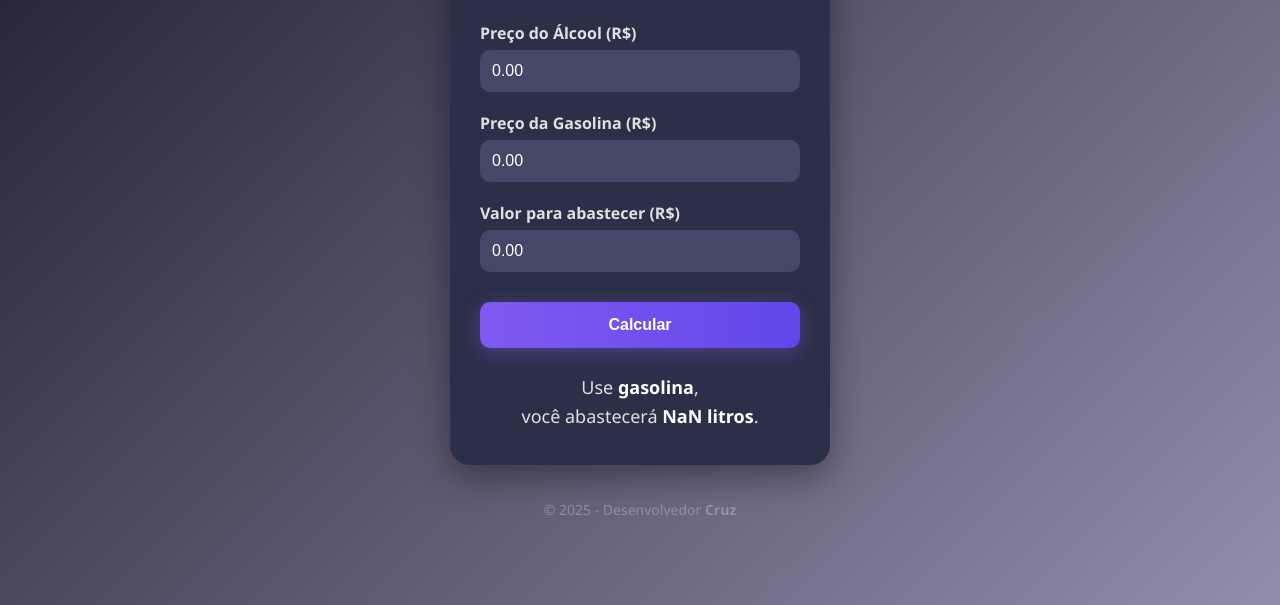
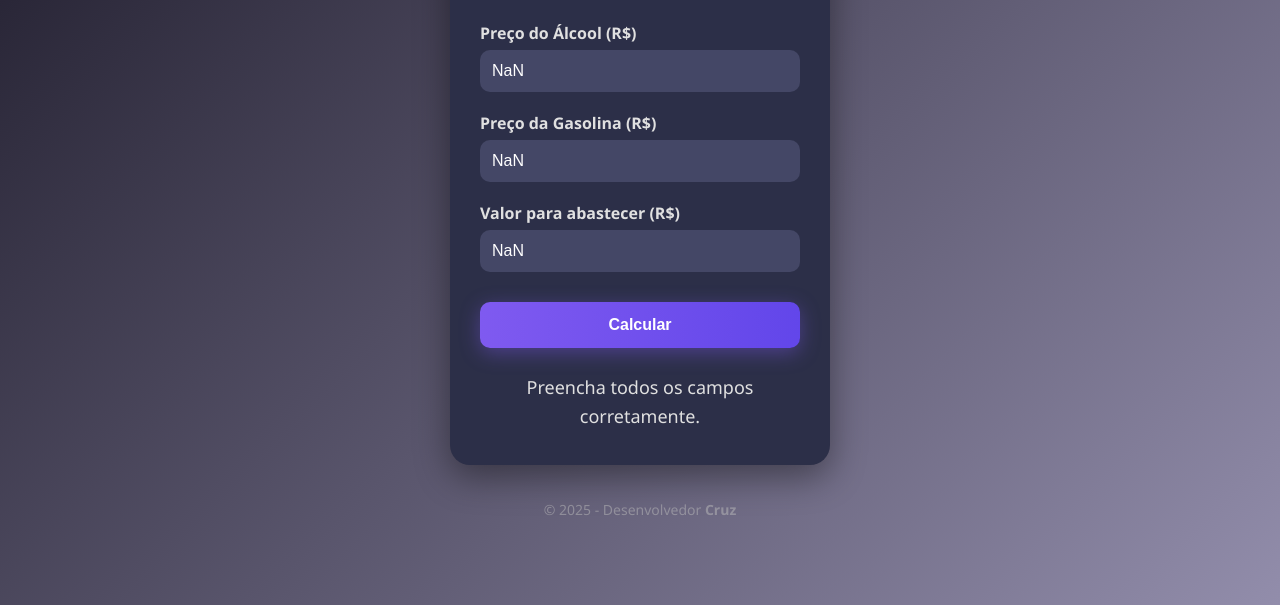
Before and after one commit to OsvaldoCruz2013/app-calculadora-combustivel, a plain HTML site: page index.html in a window 1280 px wide. Both pictures are taken after typing "Sample", "Sample", "Sample" into the empty fields and a click on the button "Calcular". Shown: the part 195-800 px from the top of the page. Drawn offline with Linux system fonts and the light colour scheme.

Commit message:
Corrigindo a logica do js

```diff
--- a/index.html
+++ b/index.html
@@ -13,17 +13,17 @@
 
       <div class="input-group">
         <label for="alcool">Preço do Álcool (R$)</label>
-        <input type="text" id="alcool" placeholder="Ex: 5,99">
+        <input type="text" id="alcool" placeholder="Ex: 5,99" required>
       </div>
 
       <div class="input-group">
         <label for="gasolina">Preço da Gasolina (R$)</label>
-        <input type="text" id="gasolina" placeholder="Ex: 6,09">
+        <input type="text" id="gasolina" placeholder="Ex: 6,09" required>
       </div>
 
       <div class="input-group">
         <label for="valor">Valor para abastecer (R$)</label>
-        <input type="text" id="valor" placeholder="Ex: 140,00">
+        <input type="text" id="valor" placeholder="Ex: 140,00" required>
       </div>
 
       <button onclick="calcularCombustivel()">Calcular</button>
@@ -37,6 +37,7 @@
 
 
 
+
   <script src="script.js"></script>
 </body>
 </html>
--- a/script.js
+++ b/script.js
@@ -1,10 +1,14 @@
 function calcularCombustivel() {
-  const precoAlcool = parseFloat(document.getElementById('alcool').value);
-  const precoGasolina = parseFloat(document.getElementById('gasolina').value);
-  const valor = parseFloat(document.getElementById('valor').value);
+  const alcool = document.getElementById('alcool');
+  const gasolina = document.getElementById('gasolina');
+  const valor = document.getElementById('valor');
   const resultadoDiv = document.getElementById('resultado');
 
-  if (isNaN(precoAlcool) || isNaN(precoGasolina) || isNaN(valor)) {
+  const precoAlcool = parseFloat(alcool.dataset.valor) / 100;
+  const precoGasolina = parseFloat(gasolina.dataset.valor) / 100;
+  const valorAbastecer = parseFloat(valor.dataset.valor) / 100;
+
+  if (isNaN(precoAlcool) || isNaN(precoGasolina) || isNaN(valorAbastecer)) {
     resultadoDiv.textContent = "Preencha todos os campos corretamente.";
     return;
   }
@@ -14,32 +18,44 @@ function calcularCombustivel() {
 
   if (relacao < 0.7) {
     tipo = "álcool";
-    litros = valor / precoAlcool;
+    litros = valorAbastecer / precoAlcool;
   } else {
     tipo = "gasolina";
-    litros = valor / precoGasolina;
+    litros = valorAbastecer / precoGasolina;
   }
 
   resultadoDiv.innerHTML = `Use <strong>${tipo}</strong>,<br>você abastecerá <strong>${litros.toFixed(2)} litros</strong>.`;
 
+  alcool.value = '';
+  gasolina.value = '';
+  valor.value = '';
+  alcool.dataset.valor = '';
+  gasolina.dataset.valor = '';
+  valor.dataset.valor = '';
 }
 
-// Formata o valor como decimal automaticamente
-function formatarValorDecimal(input) {
-  let valor = input.value.replace(/\D/g, ""); // remove tudo que não for dígito
-  if (valor.length < 3) {
-    valor = valor.padStart(3, '0'); // garante que tenha ao menos 3 dígitos
-  }
-  const parteInteira = valor.slice(0, -2);
-  const parteDecimal = valor.slice(-2);
-  input.value = `${parseInt(parteInteira)}.${parteDecimal}`;
-}
-
-// Aplica aos campos
+// Formatação automática sem IMask
 document.addEventListener("DOMContentLoaded", () => {
   const campos = ["alcool", "gasolina", "valor"];
+
   campos.forEach(id => {
     const input = document.getElementById(id);
-    input.addEventListener("input", () => formatarValorDecimal(input));
+
+    input.dataset.valor = '';
+
+    input.addEventListener('input', (e) => {
+      let raw = input.dataset.valor.replace(/\D/g, '');
+
+      if (e.inputType === 'deleteContentBackward') {
+        raw = raw.slice(0, -1);
+      } else {
+        raw += e.data?.replace(/\D/g, '') || '';
+      }
+
+      input.dataset.valor = raw;
+
+      const float = (parseFloat(raw) / 100).toFixed(2);
+      input.value = float.replace('.', ',');
+    });
   });
 });
```
